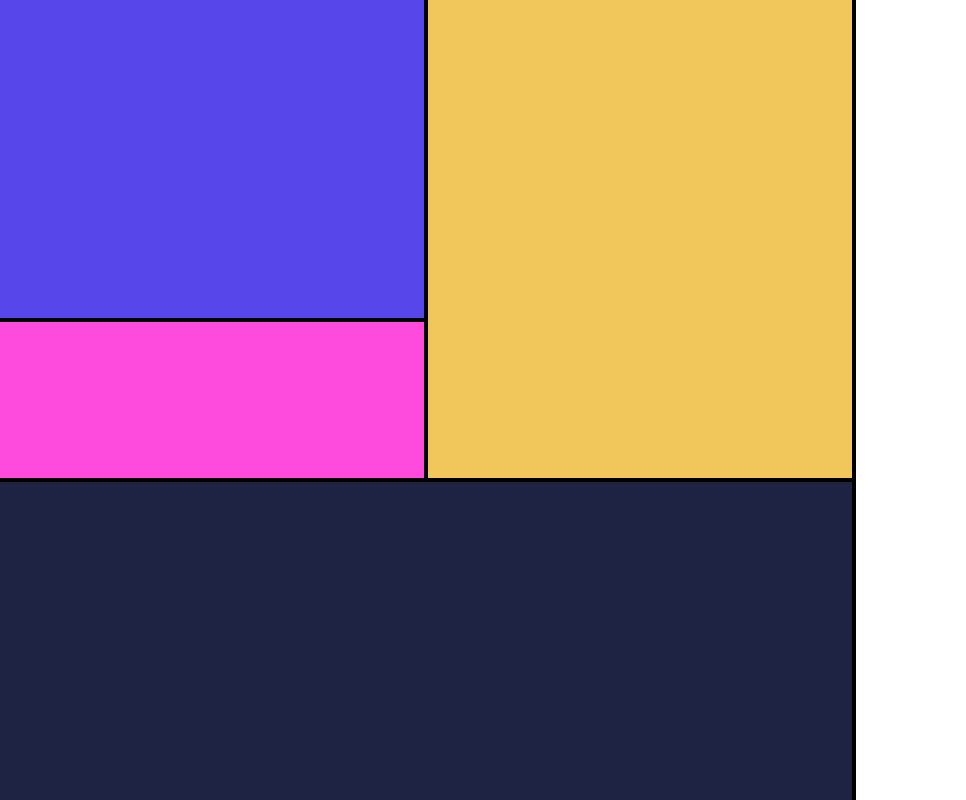
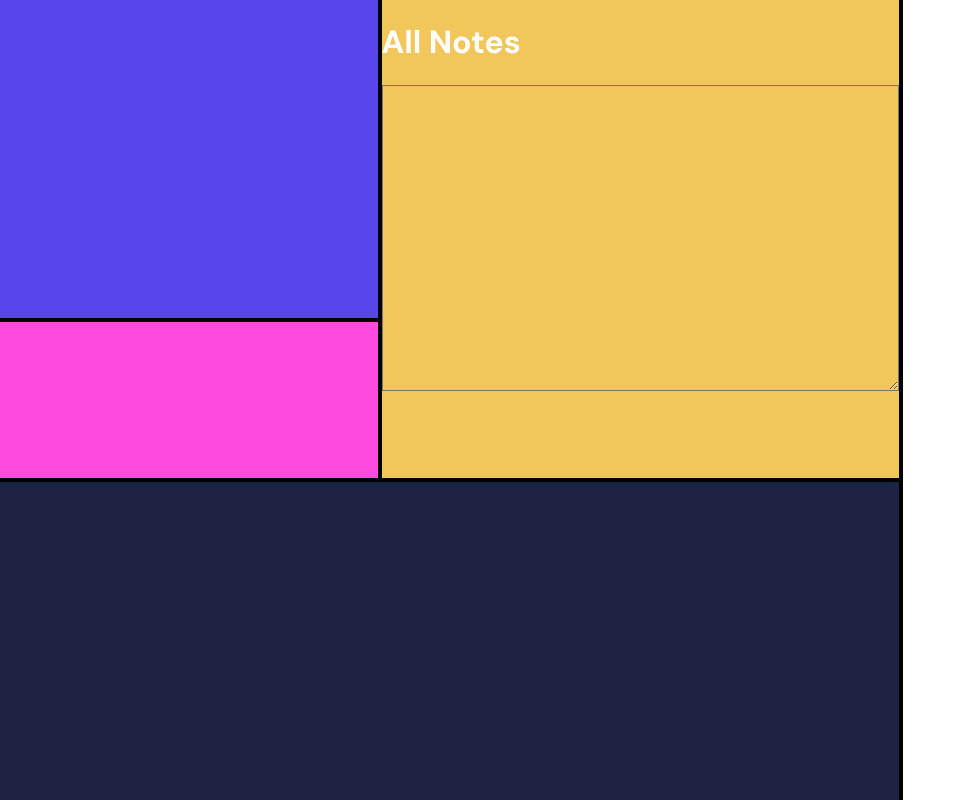
Before and after one commit to AGoyal027/super-app, a React (Create React App) app: page /dashboard in a window 1280 px wide. Shown: the whole page, without its empty margins (0-966 px from the left). Built offline with nearby package versions, Linux system fonts and the light colour scheme; the HTML template or start-up script is replaced by a standard one; a web font is replaced by a local one.

Commit message:
added notes section

```diff
--- /dev/null
+++ b/src/components/NotesWidget.jsx
@@ -0,0 +1,29 @@
+import React, { useState, useEffect } from "react";
+import styles from "./NotesWidget.module.css";
+
+function NotesWidget() {
+    const [note, setNote] = useState();
+
+    useEffect(()=>{
+        setNote(localStorage.getItem("note"));
+    }, []);
+
+    useEffect(() => {
+        if(note){
+            localStorage.setItem("note", note);
+        }
+    }, [note]);
+
+    return (
+        <div className={styles.notesWidget}>
+            <h1 className={styles.header}>All Notes</h1>
+            <textarea className={styles.input}
+                value={note}
+                onChange={(e) => setNote(e.target.value)}
+                cols="62" rows="20"
+            />
+        </div>
+    );
+}
+
+export default NotesWidget
--- /dev/null
+++ b/src/components/NotesWidget.module.css
@@ -0,0 +1,3 @@
+.input{
+    background: transparent;
+}
--- a/src/pages/dashboard/Dashboard.jsx
+++ b/src/pages/dashboard/Dashboard.jsx
@@ -1,6 +1,7 @@
 import React from "react";
 import styles from "./Dashboard.module.css";
 // import UserWidget from "../../components/UserWidget";
+import NotesWidget from "../../components/NotesWidget";
 
 function Dashboard() {
     return (
@@ -10,6 +11,7 @@ function Dashboard() {
                 {/* <UserWidget /> */}
             </div>
             <div className={styles.notesWidget}>
+                <NotesWidget />
             </div>
             <div className={styles.timerWidget}></div>
             <div className={styles.weatherWidget}></div>
```
